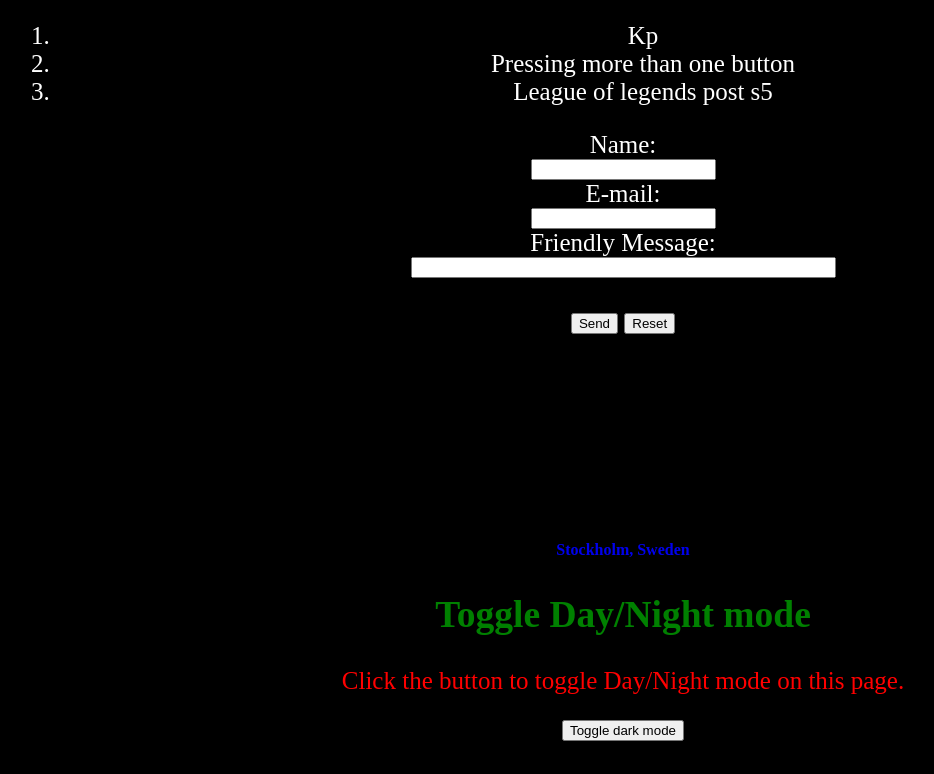
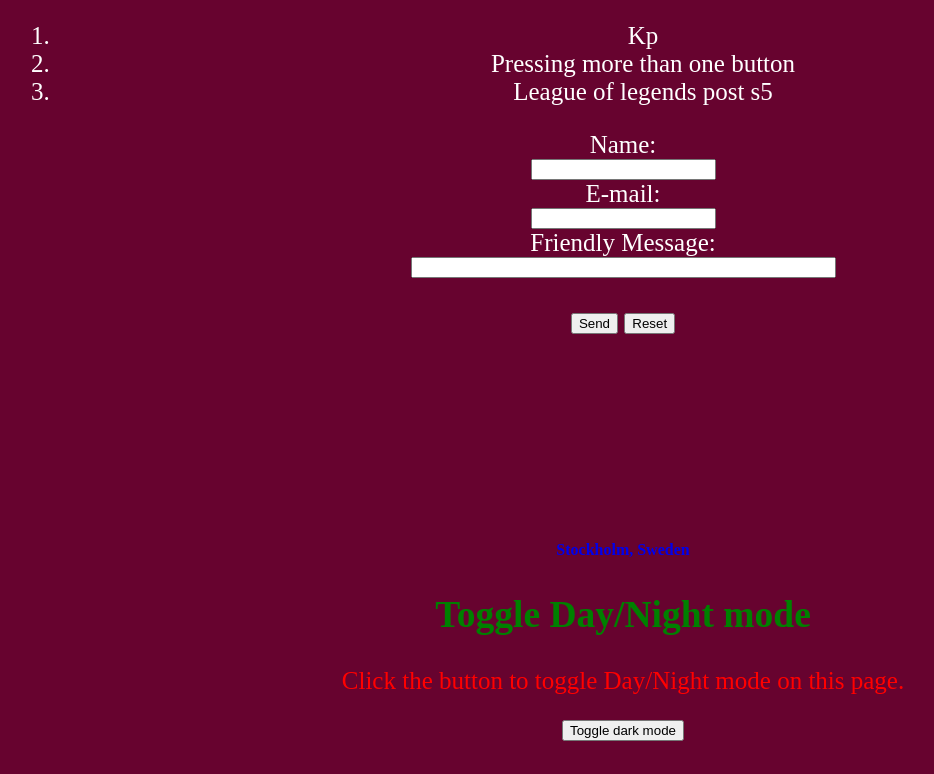
Before and after one commit to zelatoswow/zelatos.github.io, a plain HTML site: page index.html in a window 1280 px wide. Both pictures are taken after a click on the button "Toggle dark mode". Shown: the part 870-1644 px from the top of the page, without its empty margins (17-951 px from the left). Drawn offline with Linux system fonts and the light colour scheme.

Commit message:
Update index.html

```diff
--- a/index.html
+++ b/index.html
@@ -2,7 +2,7 @@
 <html>
 <head>
 <style>
-body {background-color: Blue;}
+body {background-color:;}
 h1   {color: blue;}
 p    {color: red;}
 h2   {color: green;}
@@ -60,13 +60,13 @@ Friendly Message:<br>
 <style>
 body {
   padding: 25px;
-  background-color: white;
+  background-color: ##A1045A;
   color: black;
   font-size: 25px;
 }
 
 .dark-mode {
-  background-color: black;
+  background-color: #67032f;
   color: white;
 }
 </style>
```
